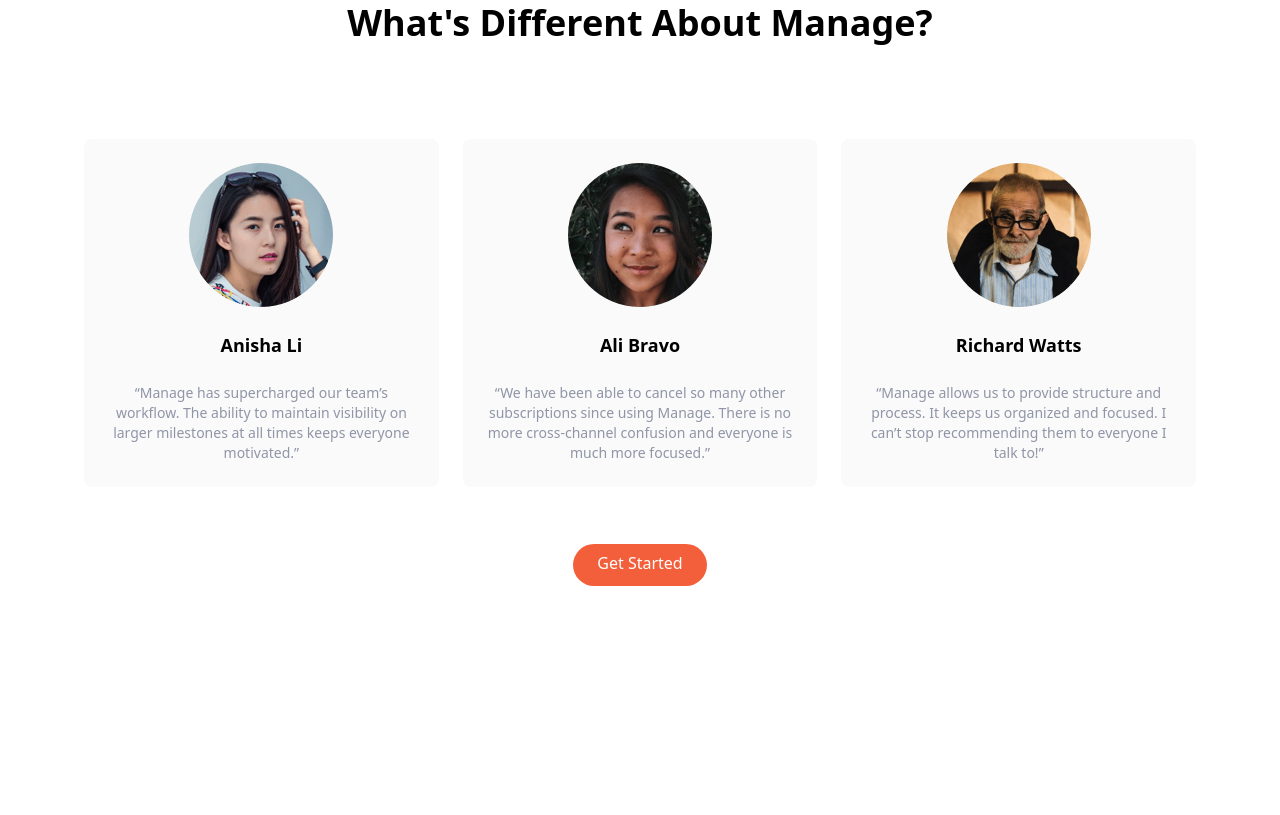
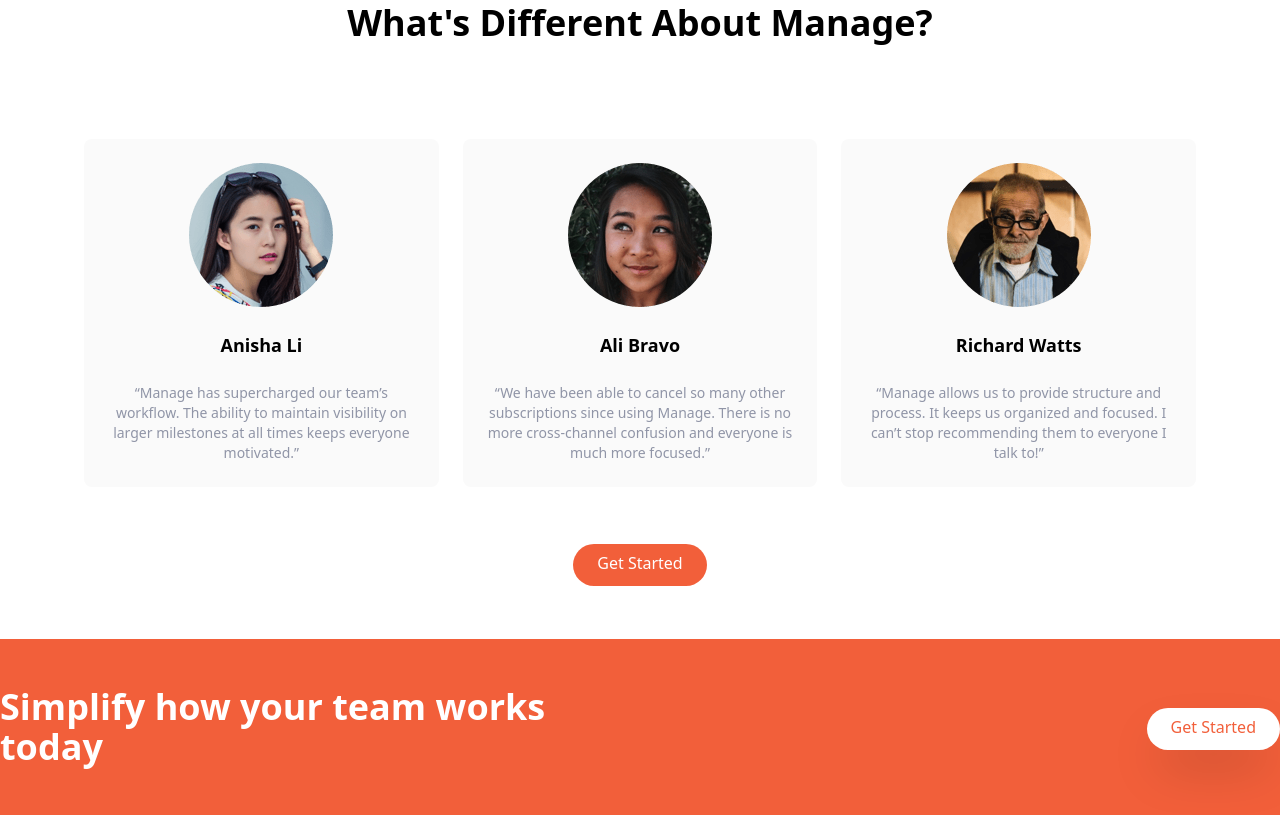
Before and after one commit to lawlawson/manage-landing-page, a website: page index.html in a window 1280 px wide. Shown: the part 1234-2049 px from the top of the page. Before the commit the page ends 1873 px from the top, so only its background shows below. Drawn offline with Linux system fonts and the light colour scheme.

Commit message:
completed the cta section

```diff
--- a/index.html
+++ b/index.html
@@ -204,5 +204,23 @@
         </div>
       </div>
     </section>
+    <section id="cta" class="bg-brightRed">
+      <div
+        class="container flex flex-col items-center justify-between px-y py-24 mx-auto space-y-12 md:py-12 md:flex-row md:space-y-0"
+      >
+        <h2
+          class="text-5xl font-bold leading-tight text-center text-white md:text-4xl md:max-w-xl md:text-left"
+        >
+          Simplify how your team works today
+        </h2>
+        <div>
+          <a
+            href="#"
+            class="p-3 px-6 pt-2 text-brightRed bg-white rounded-full shadow-2xl baseline hover:bg-gray-900"
+            >Get Started</a
+          >
+        </div>
+      </div>
+    </section>
   </body>
 </html>
```
Also changed, not shown: css/main.css.
